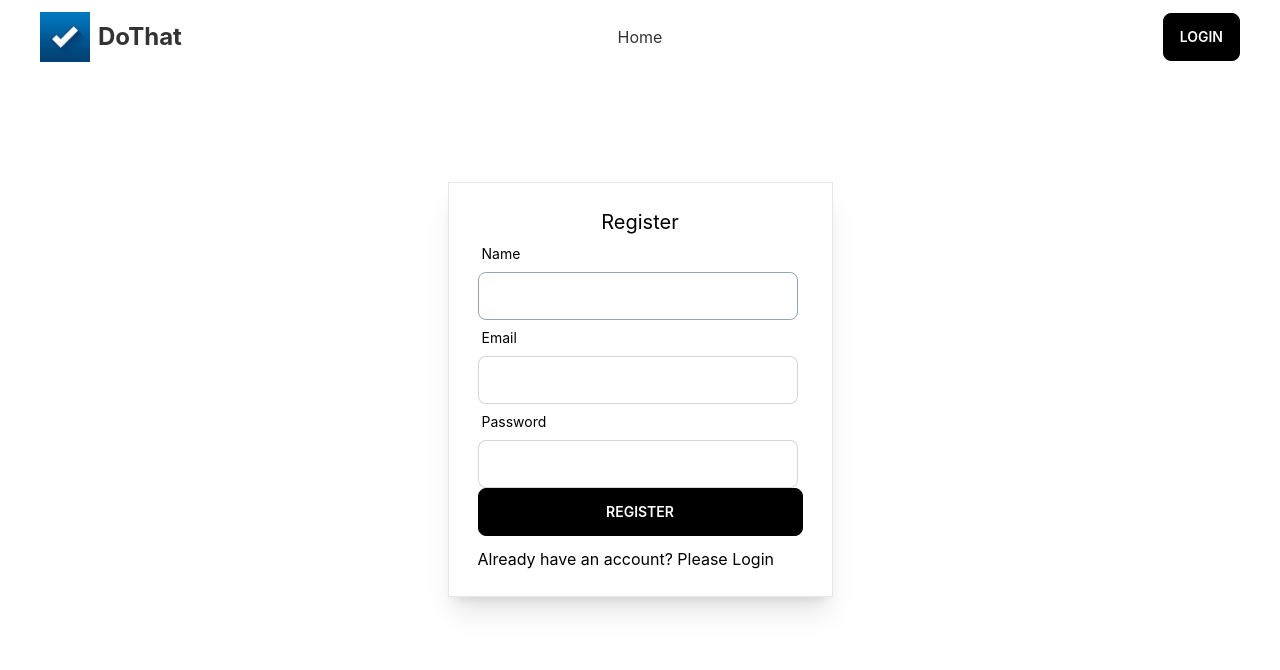
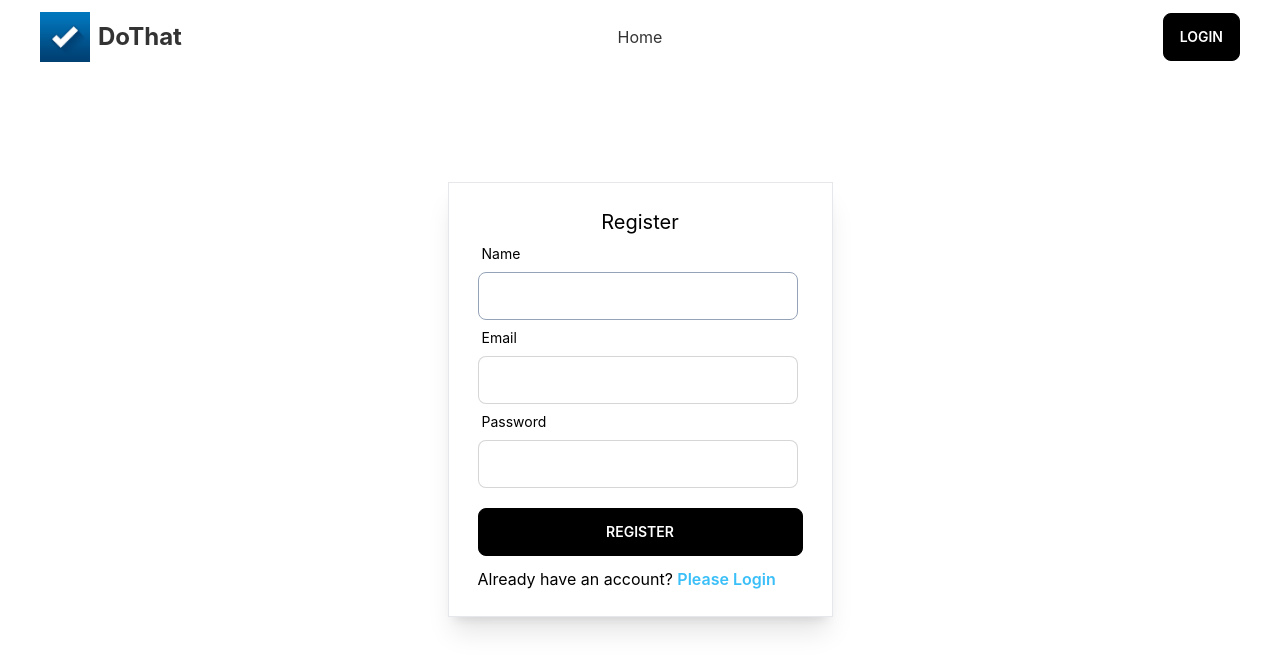
Before and after one commit to shahadathossain26/todo-list-client, a React (Create React App) app: page /register in a window 1280 px wide. Shown: the top 670 px of the page. Built offline with nearby package versions, Linux system fonts and the light colour scheme; no server answers.

Commit message:
form customised

```diff
--- a/src/Pages/Login/Login.js
+++ b/src/Pages/Login/Login.js
@@ -67,7 +67,7 @@ const Login = () => {
                                 loginError && <p className='text-red-700 mb-5'>{loginError}</p>
                             }
                         </div>
-                        <p className='text-black'>New to Doctors Portal? <span className='text-info font-semibold'><Link to='/register'>Create new account</Link></span></p>
+                        <p className='text-black'>New to DoThat? <span className='text-info font-semibold'><Link to='/register'>Create new account</Link></span></p>
 
 
                     </form>
--- a/src/Pages/Register/Register.js
+++ b/src/Pages/Register/Register.js
@@ -83,8 +83,8 @@ const Register = () => {
                             }
                         </div>
 
-                        <button className="btn btn-primary text-white w-full mb-[11px]">Register</button>
-                        <p className='text-black'>Already have an account? <span className='text-primary'><Link to='/'>Please Login</Link></span></p>
+                        <button className="btn btn-primary text-white w-full mb-[11px] mt-5">Register</button>
+                        <p className='text-black'>Already have an account? <span className='text-info font-semibold'><Link to='/'>Please Login</Link></span></p>
 
                     </form>
                 </div>
```
Also changed, not shown: firebase.json (added), 2 other files (tests, documents, lock files or other folders).
